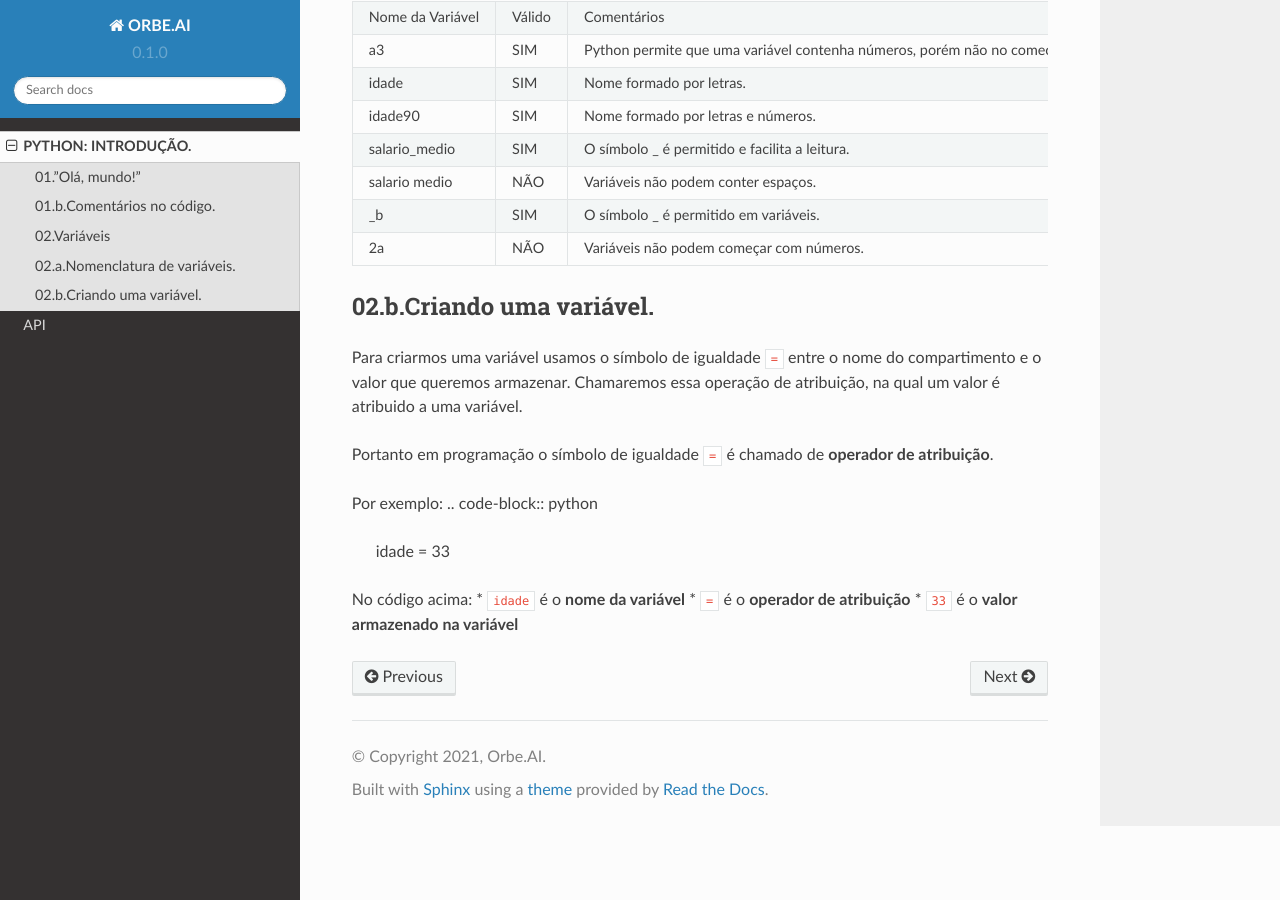
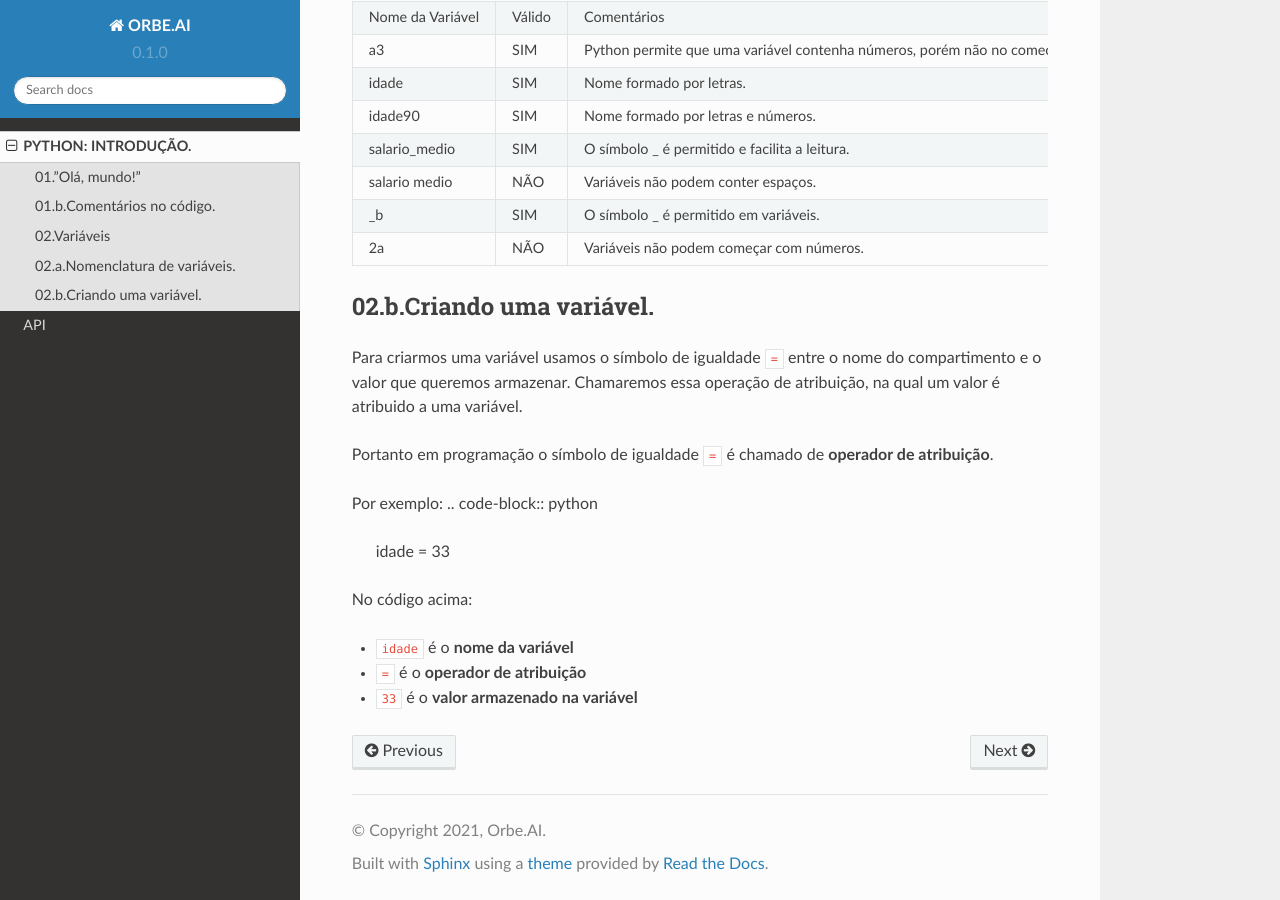
Before and after one commit to OrbeAI/rtd-python, a Sphinx documentation site: the page built from docs/source/python_introducao.rst, in a window 1280 px wide and 900 px high, scrolled down 1183 px. Built offline with Sphinx 7.4.7 and the Read the Docs theme 2.0.0, drawn with Linux system fonts in a browser that asks for light colours.

```diff
--- a/docs/source/python_introducao.rst
+++ b/docs/source/python_introducao.rst
@@ -81,6 +81,7 @@ Por exemplo:
    idade = 33
 
 No código acima:
-* ``idade`` é o **nome da variável**
-* ``=`` é o **operador de atribuição**
-* ``33`` é o **valor armazenado na variável**
+
+- ``idade`` é o **nome da variável**
+- ``=`` é o **operador de atribuição**
+- ``33`` é o **valor armazenado na variável**
```
